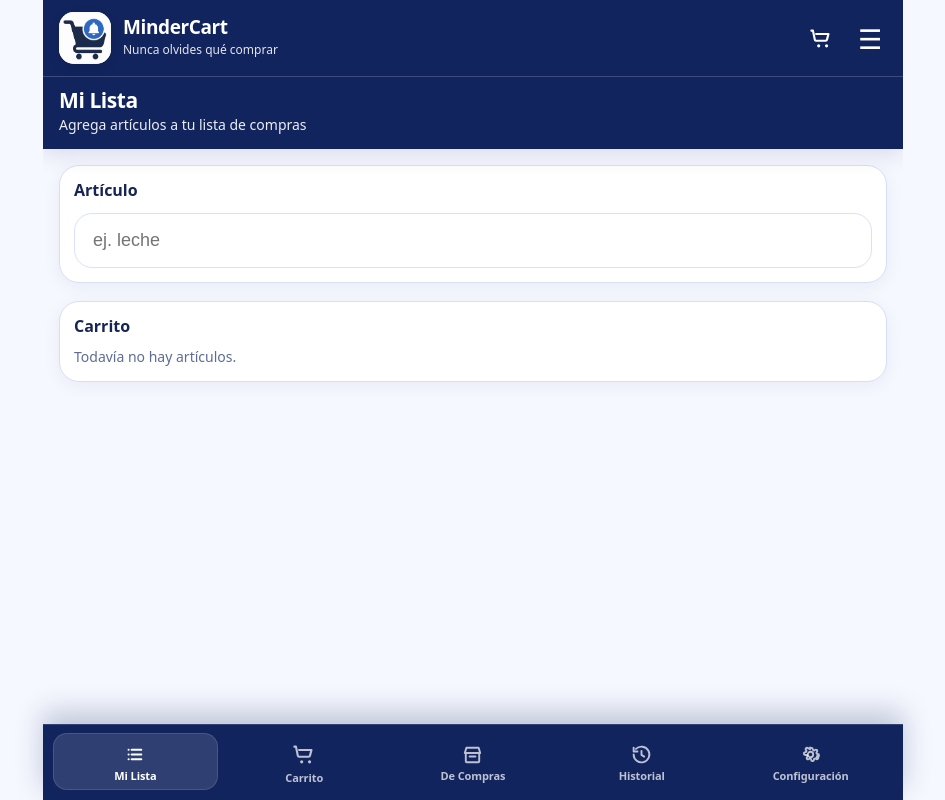
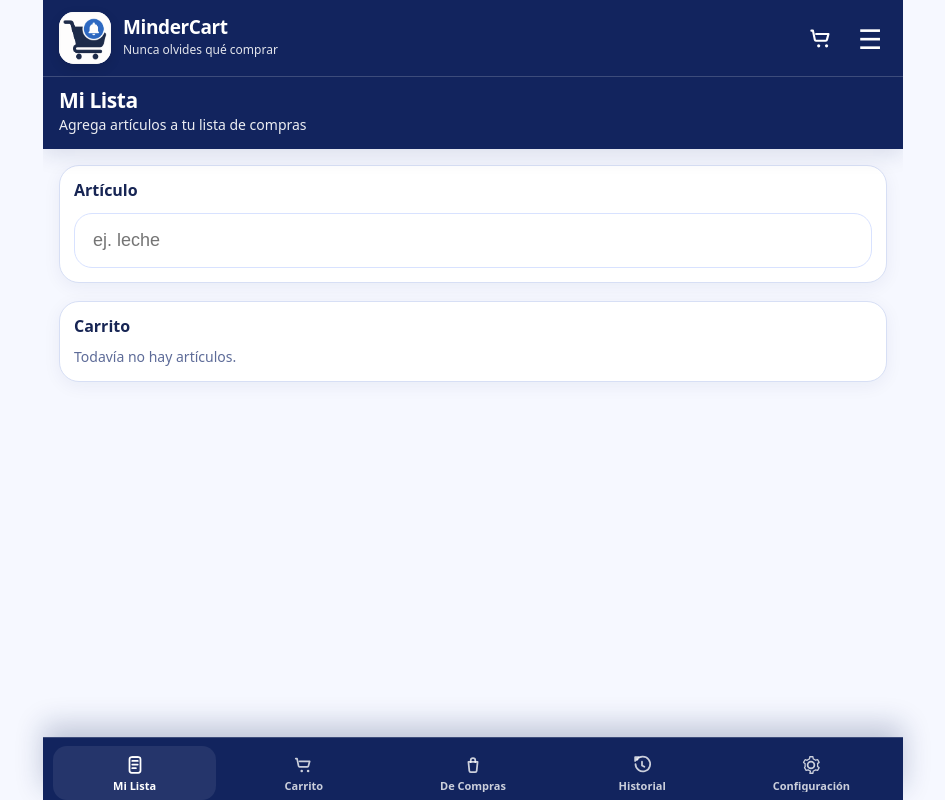
Before and after one commit to EnriqueGSMC/mindercart-web, a Next.js app: page / in a window 1280 px wide. Shown: the whole page, without its empty margins (167-1112 px from the left). Built offline with nearby package versions, Linux system fonts and the light colour scheme.

Commit message:
Add fixed global bottom navigation

```diff
--- a/src/components/mindercart/Shell.tsx
+++ b/src/components/mindercart/Shell.tsx
@@ -20,6 +20,13 @@ type FooterAction = {
   onClick?: () => void;
   disabled?: boolean;
   primary?: boolean;
+};
+
+type BottomNavItem = {
+  label: string;
+  href: string;
+  active: boolean;
+  renderIcon: (active: boolean) => React.ReactNode;
 };
 
 function actionButtonStyle(): React.CSSProperties {
@@ -99,13 +106,13 @@ function footerButtonStyle(
   };
 }
 
-function CartIcon(props: { active?: boolean }) {
+function CartIcon() {
   return (
     <svg width="27" height="27" viewBox="0 0 24 24" fill="none" aria-hidden="true">
       <path
         d="M3 5h1.4l1.7 8.2a1 1 0 0 0 1 .8h8.7a1 1 0 0 0 1-.8L18.2 8H7.2"
         stroke="currentColor"
-        strokeWidth={props.active ? "2.2" : "1.9"}
+        strokeWidth="1.9"
         strokeLinecap="round"
         strokeLinejoin="round"
       />
@@ -115,78 +122,94 @@ function CartIcon(props: { active?: boolean }) {
   );
 }
 
-
-function MyListIcon(props: { active?: boolean }) {
+function MyListNavIcon(props: { active: boolean }) {
+  const color = props.active ? "#fff" : "rgba(255,255,255,0.78)";
   return (
-    <svg width="23" height="23" viewBox="0 0 24 24" fill="none" aria-hidden="true">
-      <path
-        d="M8 7h10M8 12h10M8 17h10M4.8 7h.01M4.8 12h.01M4.8 17h.01"
-        stroke="currentColor"
-        strokeWidth={props.active ? "2.2" : "2"}
-        strokeLinecap="round"
-      />
+    <svg width="22" height="22" viewBox="0 0 24 24" fill="none" aria-hidden="true">
+      <rect x="6" y="3.5" width="12" height="17" rx="2.5" stroke={color} strokeWidth="1.9" />
+      <path d="M9 7.5h6M9 11.5h6M9 15.5h4" stroke={color} strokeWidth="1.9" strokeLinecap="round" />
+      <path d="M9 3.5h6" stroke={color} strokeWidth="1.9" strokeLinecap="round" />
     </svg>
   );
 }
 
-function StoreIcon(props: { active?: boolean }) {
+function CartNavIcon(props: { active: boolean }) {
+  const color = props.active ? "#fff" : "rgba(255,255,255,0.78)";
   return (
-    <svg width="23" height="23" viewBox="0 0 24 24" fill="none" aria-hidden="true">
+    <svg width="22" height="22" viewBox="0 0 24 24" fill="none" aria-hidden="true">
       <path
-        d="M4 10.5 5.6 5h12.8L20 10.5M5 10.5h14v8.5a1 1 0 0 1-1 1H6a1 1 0 0 1-1-1v-8.5Z"
-        stroke="currentColor"
-        strokeWidth={props.active ? "2.2" : "2"}
+        d="M3 5h1.4l1.7 8.2a1 1 0 0 0 1 .8h8.7a1 1 0 0 0 1-.8L18.2 8H7.2"
+        stroke={color}
+        strokeWidth="1.9"
         strokeLinecap="round"
         strokeLinejoin="round"
       />
-      <path
-        d="M9 14h6"
-        stroke="currentColor"
-        strokeWidth={props.active ? "2.2" : "2"}
-        strokeLinecap="round"
-      />
+      <circle cx="9.5" cy="18.5" r="1.4" fill={color} />
+      <circle cx="16.5" cy="18.5" r="1.4" fill={color} />
     </svg>
   );
 }
 
-function HistoryIcon(props: { active?: boolean }) {
+function ShoppingNavIcon(props: { active: boolean }) {
+  const color = props.active ? "#fff" : "rgba(255,255,255,0.78)";
   return (
-    <svg width="23" height="23" viewBox="0 0 24 24" fill="none" aria-hidden="true">
+    <svg width="22" height="22" viewBox="0 0 24 24" fill="none" aria-hidden="true">
       <path
-        d="M3.8 12a8.2 8.2 0 1 0 2.4-5.8M3.8 4.8v4h4"
-        stroke="currentColor"
-        strokeWidth={props.active ? "2.2" : "2"}
-        strokeLinecap="round"
+        d="M7 8.5h10l-1 10a1.5 1.5 0 0 1-1.49 1.35h-5.02A1.5 1.5 0 0 1 8 18.5l-1-10Z"
+        stroke={color}
+        strokeWidth="1.9"
         strokeLinejoin="round"
       />
+      <path d="M9.5 9V7a2.5 2.5 0 0 1 5 0v2" stroke={color} strokeWidth="1.9" strokeLinecap="round" />
+    </svg>
+  );
+}
+
+function HistoryNavIcon(props: { active: boolean }) {
+  const color = props.active ? "#fff" : "rgba(255,255,255,0.78)";
+  return (
+    <svg width="22" height="22" viewBox="0 0 24 24" fill="none" aria-hidden="true">
+      <path d="M4.5 7.5V3.5M4.5 3.5h4M4.5 3.5l2.4 2.4" stroke={color} strokeWidth="1.9" strokeLinecap="round" strokeLinejoin="round" />
+      <path d="M6.2 6.6a8 8 0 1 1-1.3 4.4" stroke={color} strokeWidth="1.9" strokeLinecap="round" />
+      <path d="M12 8.4v4.1l2.6 1.5" stroke={color} strokeWidth="1.9" strokeLinecap="round" strokeLinejoin="round" />
+    </svg>
+  );
+}
+
+function SettingsNavIcon(props: { active: boolean }) {
+  const color = props.active ? "#fff" : "rgba(255,255,255,0.78)";
+  return (
+    <svg width="22" height="22" viewBox="0 0 24 24" fill="none" aria-hidden="true">
       <path
-        d="M12 8.2v4.2l2.8 1.8"
-        stroke="currentColor"
-        strokeWidth={props.active ? "2.2" : "2"}
-        strokeLinecap="round"
+        d="M12 8.3a3.7 3.7 0 1 1 0 7.4 3.7 3.7 0 0 1 0-7.4Z"
+        stroke={color}
+        strokeWidth="1.9"
+      />
+      <path
+        d="M19.1 13.5a7.9 7.9 0 0 0 .05-3l1.76-1.36-1.7-2.94-2.18.6a8.1 8.1 0 0 0-2.6-1.5L14.1 3h-3.4l-.34 2.35a8.1 8.1 0 0 0-2.6 1.5l-2.18-.6-1.7 2.94 1.76 1.36a7.9 7.9 0 0 0 .05 3L4.95 14.9l1.7 2.94 2.18-.6a8.1 8.1 0 0 0 2.6 1.5L10.7 21h3.4l.34-2.26a8.1 8.1 0 0 0 2.6-1.5l2.18.6 1.7-2.94-1.82-1.4Z"
+        stroke={color}
+        strokeWidth="1.4"
         strokeLinejoin="round"
       />
     </svg>
   );
 }
 
-function SettingsIcon(props: { active?: boolean }) {
-  return (
-    <svg width="23" height="23" viewBox="0 0 24 24" fill="none" aria-hidden="true">
-      <path
-        d="M12 9.2a2.8 2.8 0 1 0 0 5.6 2.8 2.8 0 0 0 0-5.6Z"
-        stroke="currentColor"
-        strokeWidth={props.active ? "2.2" : "2"}
-      />
-      <path
-        d="M19.4 13.1a1.2 1.2 0 0 0 .24 1.32l.04.04a1.45 1.45 0 0 1-2.05 2.05l-.04-.04a1.2 1.2 0 0 0-1.32-.24 1.2 1.2 0 0 0-.72 1.1V17.5a1.45 1.45 0 0 1-2.9 0v-.06a1.2 1.2 0 0 0-.78-1.13 1.2 1.2 0 0 0-1.3.27l-.04.04a1.45 1.45 0 1 1-2.05-2.05l.04-.04a1.2 1.2 0 0 0 .24-1.32 1.2 1.2 0 0 0-1.1-.72H6.5a1.45 1.45 0 0 1 0-2.9h.06a1.2 1.2 0 0 0 1.13-.78 1.2 1.2 0 0 0-.27-1.3l-.04-.04a1.45 1.45 0 1 1 2.05-2.05l.04.04a1.2 1.2 0 0 0 1.32.24 1.2 1.2 0 0 0 .72-1.1V6.5a1.45 1.45 0 0 1 2.9 0v.06a1.2 1.2 0 0 0 .78 1.13 1.2 1.2 0 0 0 1.3-.27l.04-.04a1.45 1.45 0 1 1 2.05 2.05l-.04.04a1.2 1.2 0 0 0-.24 1.32 1.2 1.2 0 0 0 1.1.72h.06a1.45 1.45 0 0 1 0 2.9h-.06a1.2 1.2 0 0 0-1.13.78Z"
-        stroke="currentColor"
-        strokeWidth={props.active ? "2.2" : "2"}
-        strokeLinecap="round"
-        strokeLinejoin="round"
-      />
-    </svg>
-  );
+function bottomNavItemStyle(active: boolean): React.CSSProperties {
+  return {
+    minWidth: 0,
+    display: "grid",
+    justifyItems: "center",
+    gap: 4,
+    padding: "8px 4px calc(8px + env(safe-area-inset-bottom))",
+    textDecoration: "none",
+    color: active ? "#fff" : "rgba(255,255,255,0.78)",
+    fontWeight: active ? 900 : 700,
+    fontSize: 11,
+    lineHeight: 1.05,
+    borderRadius: 14,
+    background: active ? "rgba(255,255,255,0.08)" : "transparent",
+  };
 }
 
 function scaleFactor(fontScale: unknown) {
@@ -313,13 +336,38 @@ export function AppShell(props: {
     { href: settingsHref, label: t(lang, "settingsMenu") },
   ];
 
-  const bottomNavItems = [
-    { href: "/", label: t(lang, "myListMenu"), icon: MyListIcon },
-    { href: "/general-list", label: t(lang, "cartMenu"), icon: CartIcon },
-    { href: "/in-store", label: t(lang, "shoppingMenu"), icon: StoreIcon },
-    { href: "/history", label: t(lang, "historyMenu"), icon: HistoryIcon },
-    { href: "/settings", label: t(lang, "settingsMenu"), icon: SettingsIcon },
-  ] as const;
+  const bottomNavItems: BottomNavItem[] = [
+    {
+      href: "/",
+      label: t(lang, "myListMenu"),
+      active: pathname === "/",
+      renderIcon: (active) => <MyListNavIcon active={active} />,
+    },
+    {
+      href: "/general-list",
+      label: t(lang, "cartMenu"),
+      active: pathname === "/general-list" || pathname === "/shopping-list",
+      renderIcon: (active) => <CartNavIcon active={active} />,
+    },
+    {
+      href: "/in-store",
+      label: t(lang, "shoppingMenu"),
+      active: pathname === "/in-store",
+      renderIcon: (active) => <ShoppingNavIcon active={active} />,
+    },
+    {
+      href: "/history",
+      label: t(lang, "historyMenu"),
+      active: pathname === "/history",
+      renderIcon: (active) => <HistoryNavIcon active={active} />,
+    },
+    {
+      href: "/settings",
+      label: t(lang, "settingsMenu"),
+      active: pathname === "/settings",
+      renderIcon: (active) => <SettingsNavIcon active={active} />,
+    },
+  ];
 
   return (
     <main style={shellStyle()}>
@@ -474,7 +522,7 @@ export function AppShell(props: {
           overscrollBehavior: "contain",
         }}
       >
-        <div style={{ display: "grid", gap: 18, padding: 16, paddingBottom: "calc(104px + env(safe-area-inset-bottom))" }}>
+        <div style={{ display: "grid", gap: 18, padding: 16, paddingBottom: 104 }}>
           {menuOpen ? (
             <section
               style={{
@@ -528,74 +576,52 @@ export function AppShell(props: {
         </div>
       </div>
 
-      <nav
-        aria-label="Primary"
+      <footer
         style={{
           position: "fixed",
           left: "50%",
           bottom: 0,
           transform: "translateX(-50%)",
-          width: "100%",
-          maxWidth: 860,
+          width: "min(100vw, 860px)",
+          padding: "8px 10px 0",
+          background: MC_NAVY,
+          borderTop: "1px solid rgba(255,255,255,0.18)",
+          boxShadow: "0 -12px 28px rgba(18,36,94,0.24)",
           zIndex: 60,
-          padding: "8px 10px calc(10px + env(safe-area-inset-bottom))",
-          background: MC_NAVY,
-          borderTop: "1px solid rgba(255,255,255,0.14)",
-          boxShadow: "0 -12px 28px rgba(18,36,94,0.24)",
         }}
       >
-        <div
+        <nav
+          aria-label="Primary navigation"
           style={{
             display: "grid",
             gridTemplateColumns: "repeat(5, minmax(0, 1fr))",
-            gap: 4,
-            alignItems: "stretch",
+            gap: 6,
+            alignItems: "end",
           }}
         >
-          {bottomNavItems.map((item) => {
-            const active = item.href === "/settings" ? pathname === "/settings" : pathname === item.href;
-            const Icon = item.icon;
-            return (
+          {bottomNavItems.map((item) => (
             <Link
               key={item.href}
               href={item.href}
-                style={{
-                  minWidth: 0,
-                  display: "flex",
-                  flexDirection: "column",
-                  alignItems: "center",
-                  justifyContent: "center",
-                  gap: 4,
-                  padding: "8px 4px 6px",
-                  borderRadius: 14,
-                  color: active ? "#fff" : "rgba(255,255,255,0.72)",
-                  background: active ? "rgba(255,255,255,0.12)" : "transparent",
-                  textDecoration: "none",
-                  fontWeight: active ? 900 : 800,
-                  boxShadow: active ? "inset 0 0 0 1px rgba(255,255,255,0.12)" : "none",
-                }}
-                aria-current={active ? "page" : undefined}
+              style={bottomNavItemStyle(item.active)}
+              aria-current={item.active ? "page" : undefined}
             >
-                <div style={{ display: "inline-flex", alignItems: "center", justifyContent: "center", lineHeight: 1 }}>
-                  <Icon active={active} />
-                </div>
+              {item.renderIcon(item.active)}
               <span
                 style={{
-                    fontSize: s(11),
-                    lineHeight: 1.05,
-                    textAlign: "center",
-                    letterSpacing: "-0.01em",
+                  display: "block",
+                  maxWidth: "100%",
+                  overflow: "hidden",
+                  textOverflow: "ellipsis",
                   whiteSpace: "nowrap",
                 }}
               >
                 {item.label}
               </span>
             </Link>
-            );
-          })}
-        </div>
+          ))}
         </nav>
-
+      </footer>
     </main>
   );
 }
```
Lines whose indentation alone changed are shown as unchanged.
